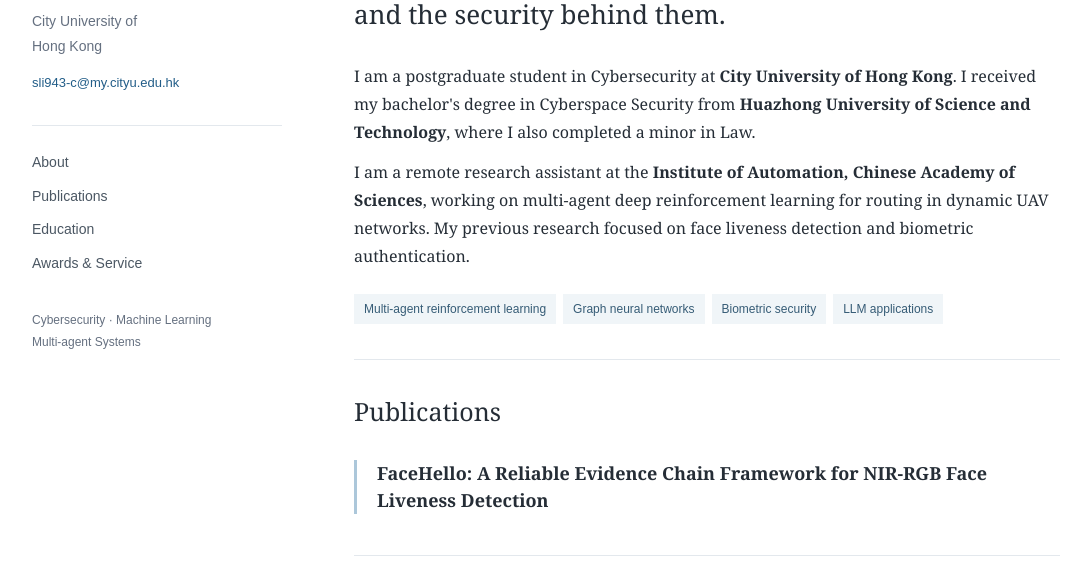
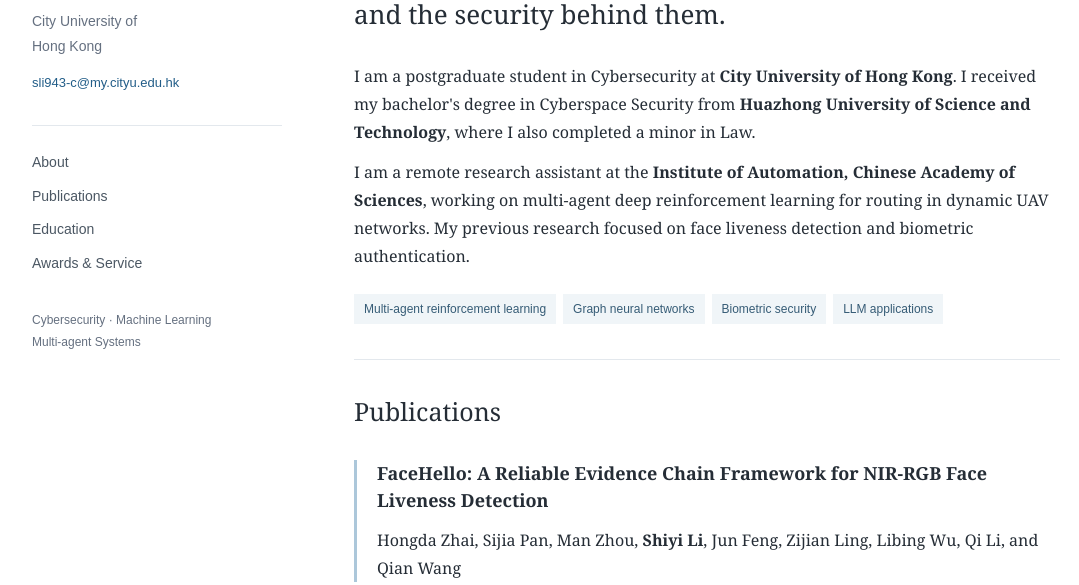
Before and after one commit to xiaolizi33/xiaolizi33.github.io, a plain HTML site: page index.html in a window 1280 px wide. Shown: the part 215-800 px from the top of the page, without its empty margins (94-1173 px from the left). Drawn offline with Linux system fonts and the light colour scheme.

Commit message:
Add complete FaceHello author list

```diff
--- a/index.html
+++ b/index.html
@@ -23,7 +23,7 @@
 <p>I am a remote research assistant at the <strong>Institute of Automation, Chinese Academy of Sciences</strong>, working on multi-agent deep reinforcement learning for routing in dynamic UAV networks. My previous research focused on face liveness detection and biometric authentication.</p>
 <div class="interests"><span>Multi-agent reinforcement learning</span><span>Graph neural networks</span><span>Biometric security</span><span>LLM applications</span></div>
 </section>
-<section id="publications"><h2>Publications</h2><article class="paper"><h3>FaceHello: A Reliable Evidence Chain Framework for NIR-RGB Face Liveness Detection</h3><!-- Full author list pending confirmation from the author. --></article></section>
+<section id="publications"><h2>Publications</h2><article class="paper"><h3>FaceHello: A Reliable Evidence Chain Framework for NIR-RGB Face Liveness Detection</h3><p class="authors">Hongda Zhai, Sijia Pan, Man Zhou, <strong>Shiyi Li</strong>, Jun Feng, Zijian Ling, Libing Wu, Qi Li, and Qian Wang</p></article></section>
 <section id="education"><h2>Education</h2><div class="row"><div><h3>City University of Hong Kong</h3><p>Master's studies in Cybersecurity</p></div><time>Sep 2026 — Present</time></div><div class="row"><div><h3>Huazhong University of Science and Technology</h3><p>Bachelor's degree in Cyberspace Security</p><p class="small">Minor in Law · Feb 2024 — Jan 2025</p></div><time>Aug 2022 — Jun 2026</time></div></section>
 <section id="awards"><h2>Selected Awards</h2><ul class="awards"><li><time>2025</time><div><strong>National Special Prize</strong><br>19th “Challenge Cup” Open Competition · Team member</div></li><li><time>2025</time><div><strong>National Second Prize</strong><br>12th “Datang Cup” Information and Communication Technology Competition · Team leader</div></li><li><time>2024</time><div><strong>National Second Prize</strong><br>17th National College Student Information Security Competition · Team member</div></li></ul><h2 class="service-title">Community & Service</h2><p><strong>AI宝贝 Volunteer Team, HUST</strong> · Mar 2023 — Jun 2026<br>Served as a technical team member, deputy lead, and lead, using AI image restoration to support families searching for missing relatives.</p><p><strong>Hyacinth Volunteer Teaching Team</strong> · Summers 2023 & 2024<br>Participated in a 21-day teaching program in 2023 and led the team in 2024. Recognized as an outstanding volunteer in Ezhou (2023); the team received provincial and municipal volunteer service recognition in 2024.</p></section>
 <footer>© <span id="year">2026</span> Shiyi Li · <a href="mailto:sli943-c@my.cityu.edu.hk">Get in touch</a></footer>
```
